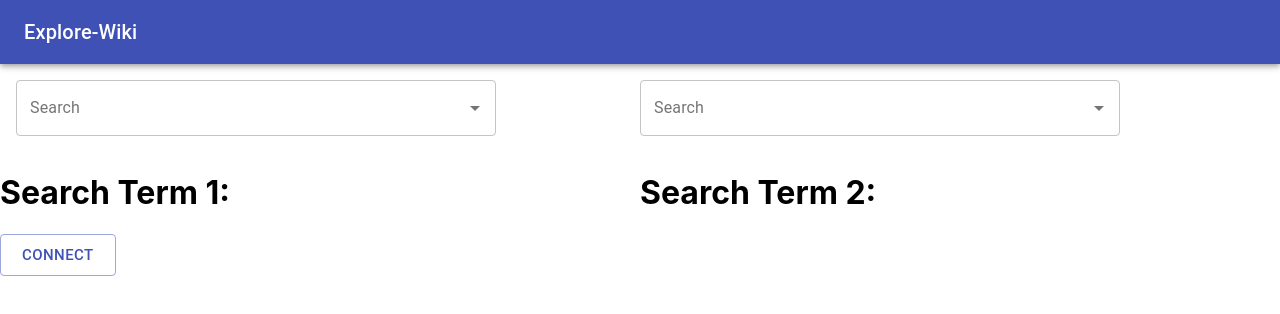
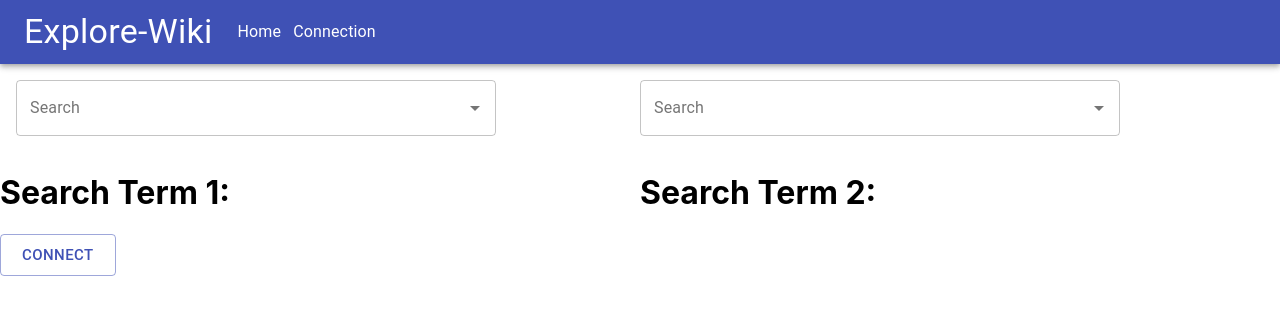
Before and after one commit to kyledampier/Explore-Wiki, a React (Create React App) app: page /search in a window 1280 px wide. Shown: the top 314 px of the page. Built offline with nearby package versions, Linux system fonts and the light colour scheme.

Commit message:
Added links to navbar

```diff
--- a/src/components/NavBar.js
+++ b/src/components/NavBar.js
@@ -3,6 +3,7 @@ import AppBar from '@material-ui/core/AppBar';
 import Toolbar from '@material-ui/core/Toolbar';
 import IconButton from '@material-ui/core/IconButton';
 import Typography from '@material-ui/core/Typography';
+import Link from '@material-ui/core/Link';
 import InputBase from '@material-ui/core/InputBase';
 import { fade, makeStyles } from '@material-ui/core/styles';
 import MenuIcon from '@material-ui/icons/Menu';
@@ -12,11 +13,15 @@ const useStyles = makeStyles((theme) => ({
   root: {
     flexGrow: 1,
   },
+  navLinks: {
+    marginRight: 12,
+    textDecoration: 'none'
+  },
   menuButton: {
     marginRight: theme.spacing(2),
   },
   title: {
-    flexGrow: 1,
+    marginRight: 25,
     display: 'none',
     [theme.breakpoints.up('sm')]: {
       display: 'block',
@@ -70,30 +75,15 @@ export default function SearchAppBar() {
     <div className={classes.root}>
       <AppBar position="static">
         <Toolbar>
-          {/* <IconButton
-            edge="start"
-            className={classes.menuButton}
-            color="inherit"
-            aria-label="open drawer"
-          >
-            <MenuIcon />
-          </IconButton> */}
-          <Typography className={classes.title} variant="h6" noWrap>
+          <Typography className={classes.title} variant="h4" noWrap>
             Explore-Wiki
           </Typography>
-          {/* <div className={classes.search}>
-            <div className={classes.searchIcon}>
-              <SearchIcon />
-            </div>
-            <InputBase
-              placeholder="Search…"
-              classes={{
-                root: classes.inputRoot,
-                input: classes.inputInput,
-              }}
-              inputProps={{ 'aria-label': 'search' }}
-            />
-          </div>*/}
+          <Typography className={classes.navLinks}>
+            <Link href="/" style={{ textDecoration: 'none' }} color="inherit">Home</Link>
+          </Typography>
+          <Typography className={classes.navLinks}>
+            <Link href="search" style={{ textDecoration: 'none' }} color="inherit">Connection</Link>
+          </Typography>
         </Toolbar>
       </AppBar>
     </div>
--- a/src/components/WikiGraph.js
+++ b/src/components/WikiGraph.js
@@ -98,9 +98,7 @@ function WikiGraph() {
       {root &&
       <Grid container>
         <Grid item style={{marginLeft: "1rem", marginTop: "1rem"}}>
-          <Typography variant="h4" component="h3">
-            Enter a search term:
-          </Typography>
+
         </Grid>
       </Grid> }
 
@@ -117,7 +115,7 @@ function WikiGraph() {
               <Grid conatiner>
                 <Grid item>
                   <TextField {...params}
-                    label="Search"
+                    label="Search Wiki Articles"
                     variant="outlined"
                     value={searchTerm}
                     display="inline"
@@ -174,7 +172,6 @@ function WikiGraph() {
         />
       </Grid>
 
-      {root != 1 &&
       <Grid item md={12} lg={5}>
         <Iframe
           url={selectedUrl}
@@ -185,7 +182,6 @@ function WikiGraph() {
           id="wikiFrame"
           frameBorder={1}/>
       </Grid>
-      }
 
     </Grid>}
   </div>
```
Also changed, not shown: src/DataStructres/BFS.js (added, +27 -0 lines).
